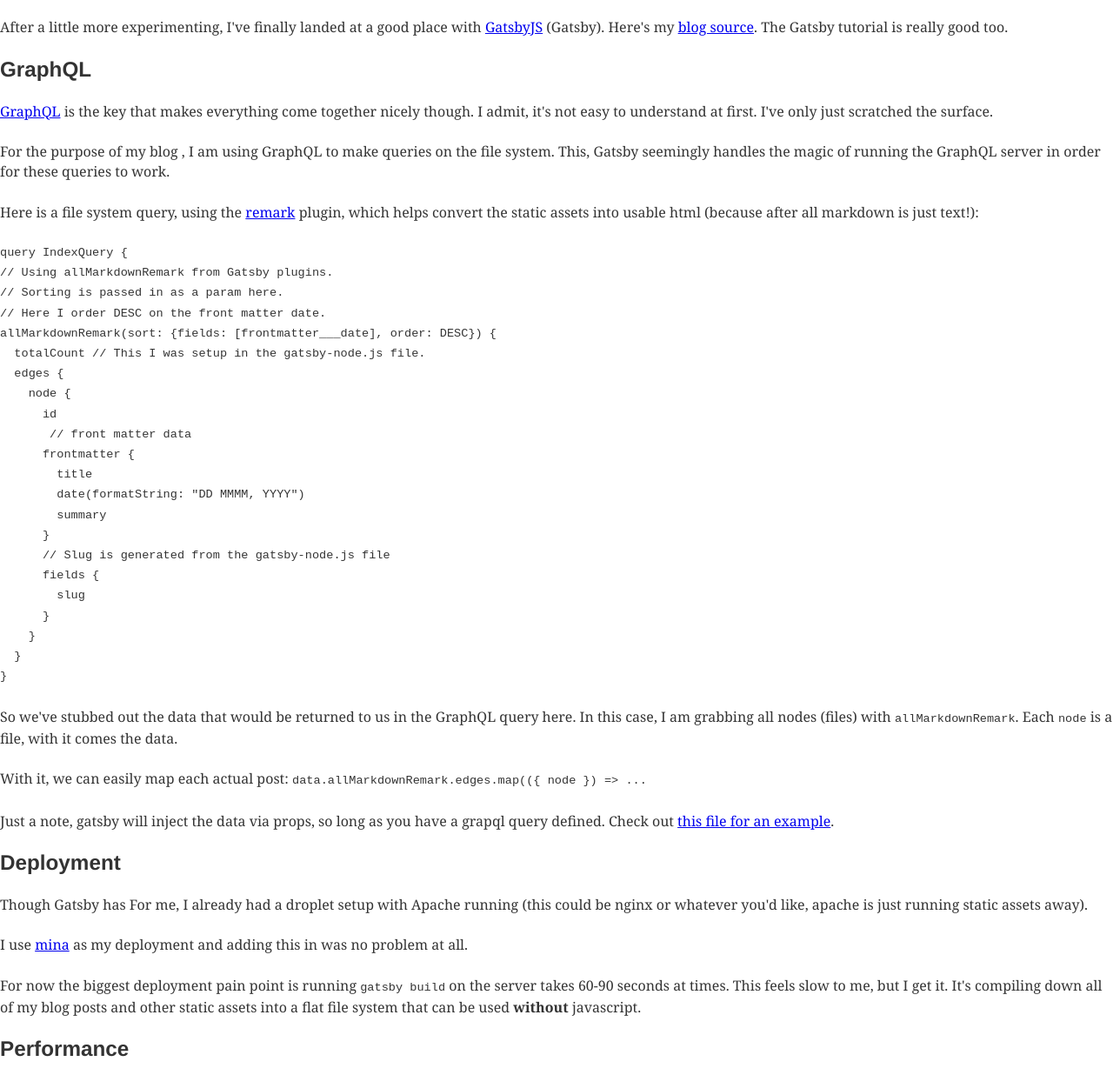
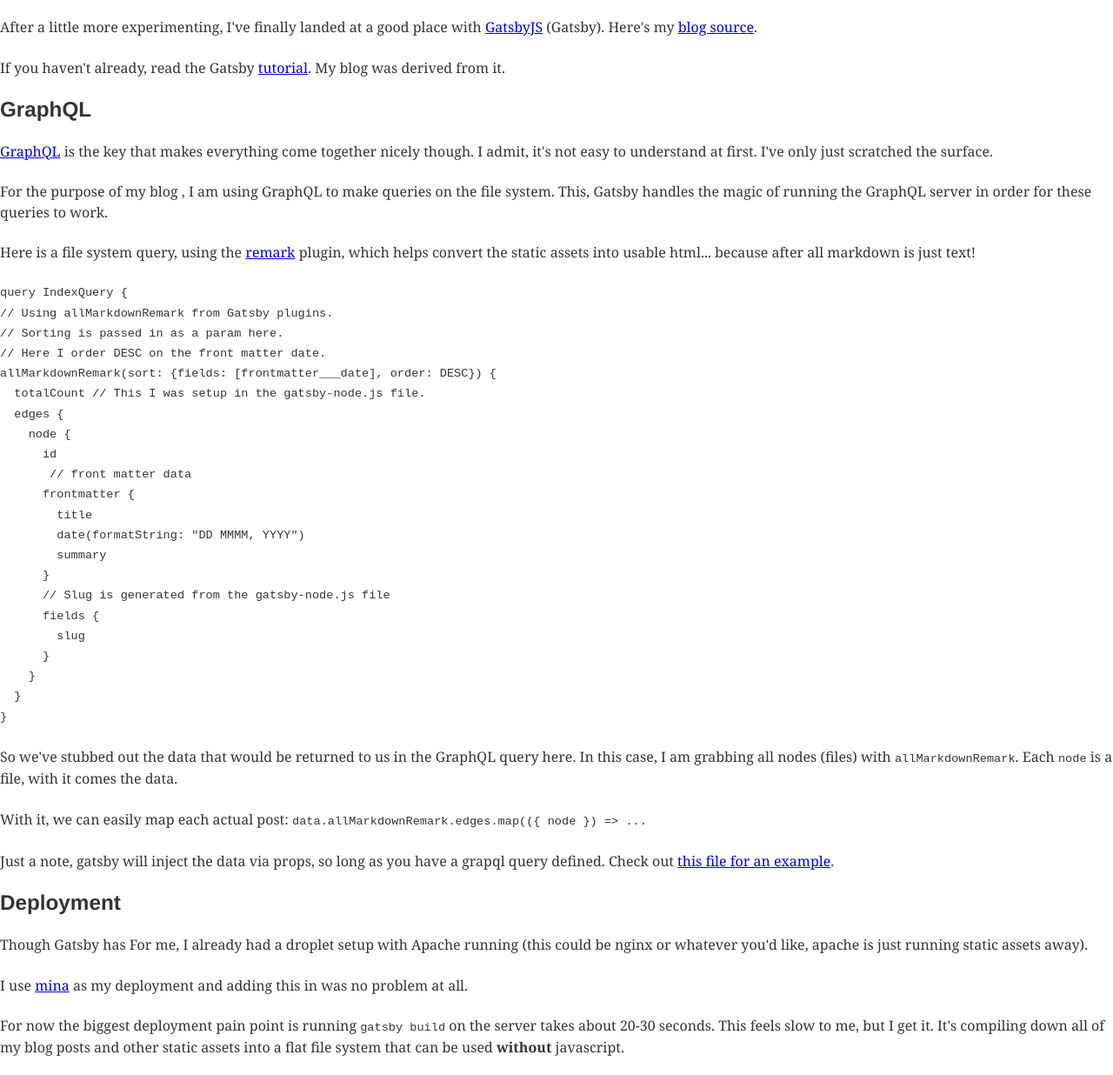
Before and after one commit to patricksimpson/blog-gatsby, a Gatsby site: page /using-gatsby-part-2/ in a window 1280 px wide. Shown: the part 38-1274 px from the top of the page at 87% size. Built offline with nearby package versions, Linux system fonts and the light colour scheme; Gatsby itself is replaced by a stand-in of ours; some packages are replaced by stand-ins of ours; code samples lack their colours; what typography-theme-ocean-beach would draw is missing.

Commit message:
fix: small corrects and fixes for post

```diff
--- a/src/posts/using-gatsby-part-2.md
+++ b/src/posts/using-gatsby-part-2.md
@@ -4,15 +4,17 @@
 date: "2017-11-30"
 ---
 
-After a little more experimenting, I've finally landed at a good place with [GatsbyJS][gatsby_link] (Gatsby).  Here's my [blog source][blog_link]. The Gatsby tutorial is really good too.
+After a little more experimenting, I've finally landed at a good place with [GatsbyJS][gatsby_link] (Gatsby).  Here's my [blog source][blog_link].
+
+If you haven't already, read the Gatsby [tutorial]. My blog was derived from it.
 
 ## GraphQL
 
 [GraphQL][graphql_link] is the key that makes everything come together nicely though. I admit, it's not easy to understand at first. I've only just scratched the surface.
 
-For the purpose of my blog , I am using GraphQL to make queries on the file system. This, Gatsby seemingly handles the magic of running the GraphQL server in order for these queries to work.
+For the purpose of my blog , I am using GraphQL to make queries on the file system. This, Gatsby handles the magic of running the GraphQL server in order for these queries to work.
 
-Here is a file system query, using the [remark] plugin, which helps convert the static assets into usable html (because after all markdown is just text!):
+Here is a file system query, using the [remark] plugin, which helps convert the static assets into usable html... because after all markdown is just text!
 
     query IndexQuery {
     // Using allMarkdownRemark from Gatsby plugins.
@@ -49,7 +51,7 @@
 
 I use [mina][mina_link] as my deployment and adding this in was no problem at all.
 
-For now the biggest deployment pain point is running `gatsby build` on the server takes 60-90 seconds at times. This feels slow to me, but I get it. It's compiling down all of my blog posts and other static assets into a flat file system that can be used **without** javascript.
+For now the biggest deployment pain point is running `gatsby build` on the server takes about 20-30 seconds. This feels slow to me, but I get it. It's compiling down all of my blog posts and other static assets into a flat file system that can be used **without** javascript.
 
 ## Performance
 
@@ -79,3 +81,4 @@
 [webpage_link]: https://www.webpagetest.org/result/171130_8W_ca7c786809960f88123dce649189706a/
 [remark]: https://github.com/gatsbyjs/gatsby/tree/master/packages/gatsby-transformer-remark
 [classnames]: https://github.com/JedWatson/classnames
+[tutorial]: https://www.gatsbyjs.org/tutorial/
```
